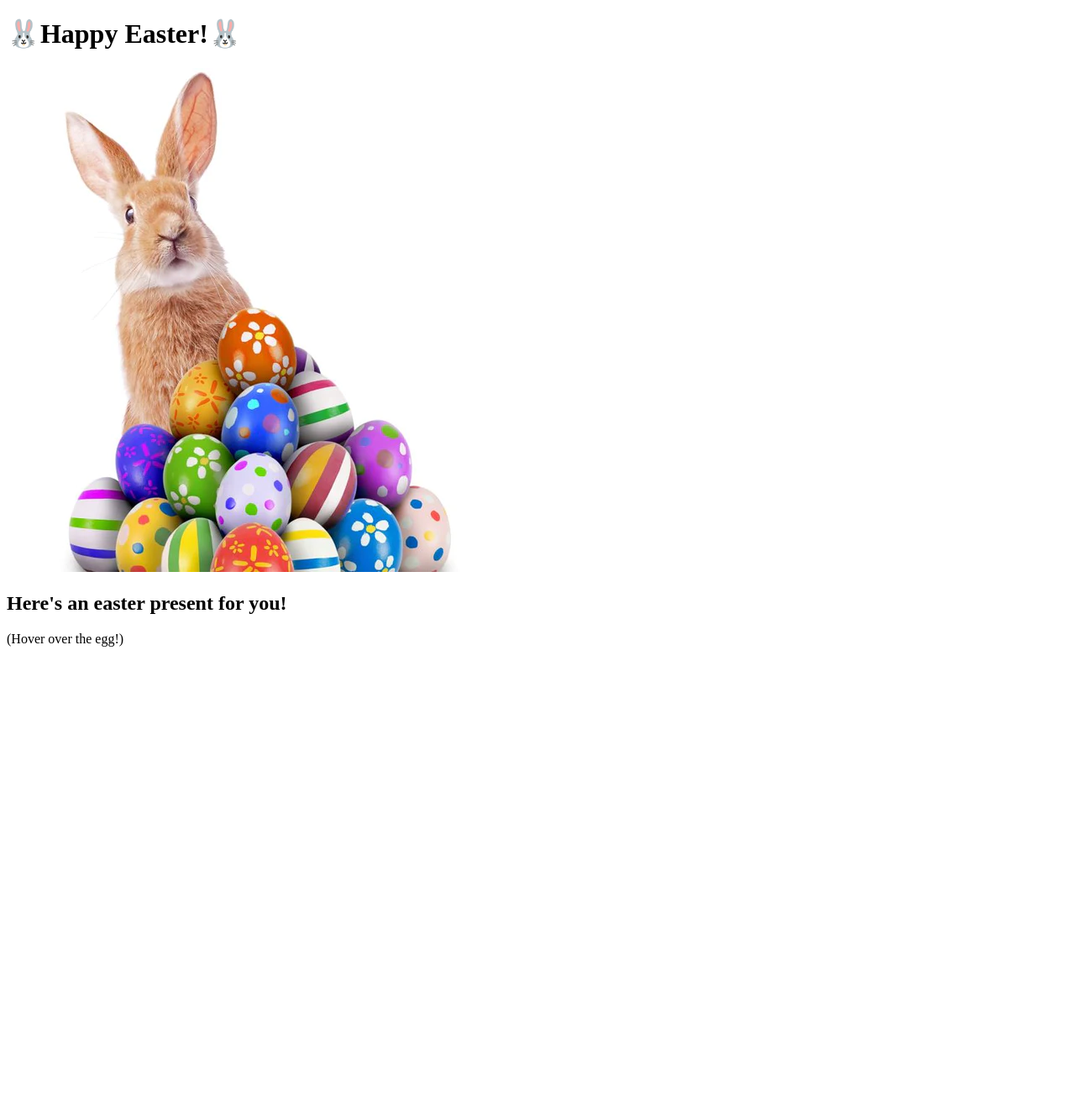
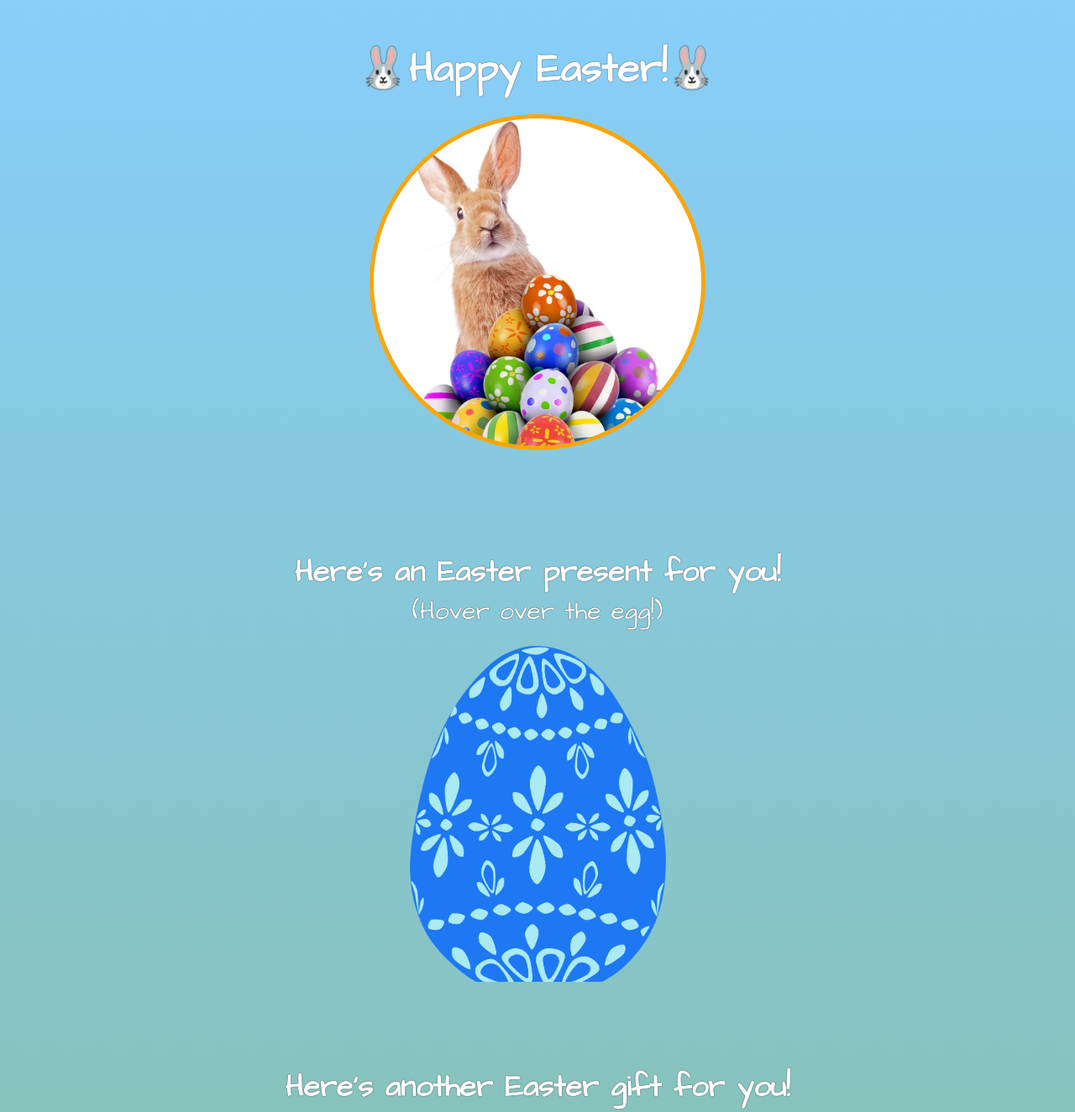
Before and after one commit to BlakeT87/happy-easter, a plain HTML site: page index.html in a window 1280 px wide. Shown: the top 1324 px of the page at 84% size. Before the commit the page ends 800 px from the top, so only its background shows below. Drawn offline with Linux system fonts and the light colour scheme.

Commit message:
Add additional images and styling
Added additional GIFts and styling. Will run live version for now

```diff
--- a/index.html
+++ b/index.html
@@ -1,24 +1,34 @@
-<!DOCTYPE html>
-<html lang="en">
-<head>
+    <head>
     <title>🐰Happy Easter</title>
     <meta charset="UTF-8">
     <meta http-equiv="X-UA-Compatible" content="IE=edge">
     <meta name="viewport" content="width=device-width, initial-scale=1.0">
-    <link rel="stylsheet" href="styles.css"/>
+    <link rel="stylesheet" href="styles.css">
     <link rel="preconnect" href="https://fonts.googleapis.com">
     <link rel="preconnect" href="https://fonts.gstatic.com" crossorigin>
     <link href="https://fonts.googleapis.com/css2?family=Architects+Daughter&display=swap" rel="stylesheet">
 </head>
-<body class="main">
+<body>
     <div id="hero">
         <h1 id="title">🐰Happy Easter!🐰</h1>
-        <img src="images/bunny.jpg">
+        <img id="bunny-img"src="images/bunny.jpg">
     </div>
+
     <div class="eggsellent-gift">
-        <h2 class="gift-text">Here's an easter present for you!</h2>
+        <h2 class="gift-text">Here's an Easter present for you!</h2>
         <p class="gift-hint">(Hover over the egg!)</p>
-        <div class="egg-img" id="blue-egg"></div>
+        <div class="egg-img" id="beans"></div>
     </div>
+
+    <div class="eggsellent-gift">
+        <h2 class="gift-text">Here's another Easter gift for you!</h2>
+        <div class="egg-img" id="reeses"></div>
+    </div>
+
+    <div class="eggsellent-gift">
+        <h2 class="gift-text">Finally, the gift everyone loves most!</h2>
+        <div class="egg-img" id="cash"></div>
+    </div>
+
+    <p id="footer">Want to create your own GIFt site? Take <a href="https://scrimba.com/learn/htmlandcss" target="_blank">this HTML & CSS course.</a></p>
 </body>
-</html>
--- a/styles.css
+++ b/styles.css
@@ -1,11 +1,74 @@
-.main{
-    font-family: 'Architects Daughter', cursive;
-    display: flex;
-    background-color: linear-gradient(lightskyblue, rgb(136, 185, 136))
+*{
+    margin:0;
+    padding:0;
+    box-sizing: border-box;
 }
 
+#bunny-img{
+    width: 400px;
+    height: 400px;
+    border: 5px solid orange;
+    border-radius: 50%;
+    margin: 20px 0px;
+}
+body{
+    color: white;
+    text-shadow: 0px 0px 1px black;
+    font-family: 'Architects Daughter', cursive;
+    text-align: center;
+    background: linear-gradient(lightskyblue, rgb(136, 185, 136))
+}
+h1{
+    font-size: 48px;
+    font-weight: bold;
+}
+h2{
+    font-size: 36px;
+    font-weight: bold;
+}
+p{
+    font-size: 30px;
+}
+
+#hero{
+    margin: 50px 0px;
+}
+
+.eggsellent-gift{
+    margin-top: 100px;
+}
 .egg-img{
-    width: 400px;
-    background-image: url(images/blue-egg.png);
+    margin: 20px auto;
+    height: 400px;
+    max-width: 305px;
     background-size: cover;
+    /*border: 5px dotted blue;*/
 }
+#beans{
+    background-image:url(images/blue-egg.png);
+}
+#beans:hover{
+    background-image:url(images/beans.gif);
+}
+#reeses{
+    background-image:url(images/pink-egg.png);
+}
+#reeses:hover{
+    background-image:url(images/reeses.gif);
+}
+#cash{
+    background-image:url(images/green-egg.png);
+}
+#cash:hover{
+    background-image:url(images/cash.gif);
+}
+
+#footer {
+    font-style: italic;
+    width: 800px;
+    margin: 40px auto 20px;
+}
+
+a {
+    color: white;
+}
```
Also changed, not shown: images/beans.gif (added), images/reeses.gif (added), 1 other file.
